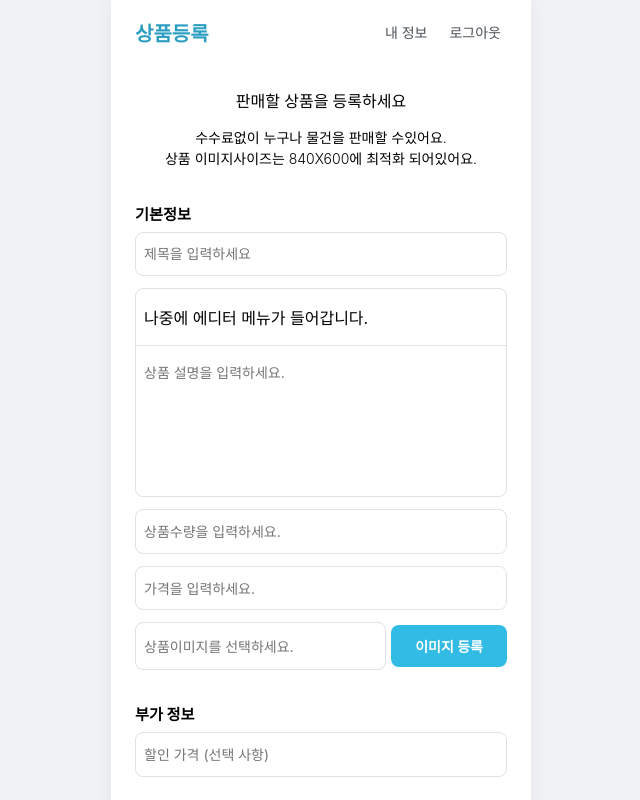
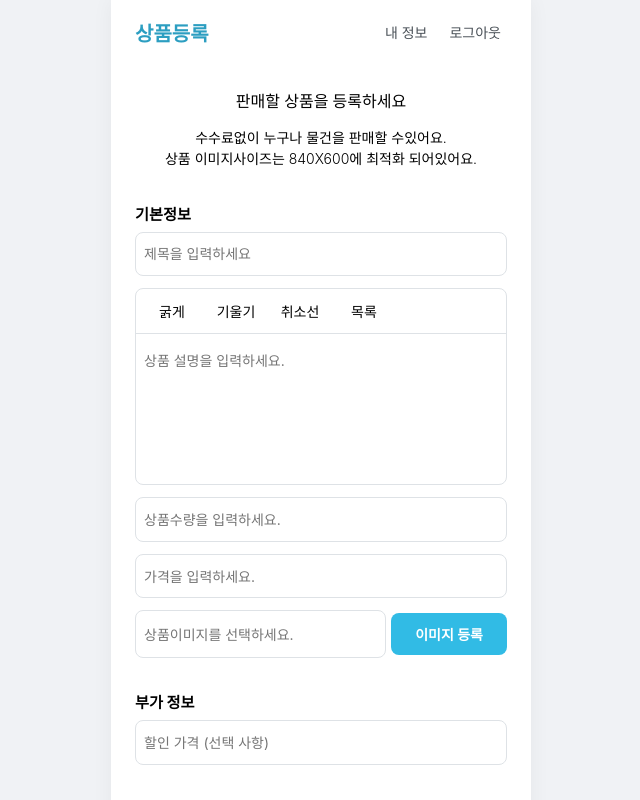
Before and after one commit to anuri01/teddy_market, a React (Vite) app in the folder client/: page /write in a window 1280 px wide. Shown: the top 800 px of the page, without its empty margins (319-959 px from the left). Built offline with nearby package versions, Linux system fonts and the light colour scheme; no server answers; sample sign-in values are in the browser's storage.

Commit message:
feat: TiptapEditor 메뉴바 기능 추가 및 상태 동기화 구현

```diff
--- a/client/src/components/TIptapEditor.css
+++ b/client/src/components/TIptapEditor.css
@@ -7,8 +7,35 @@
 
 /* 메뉴바 스타일 */
 .menu-bar {
-    padding: 1rem 0.5rem;
+    display: flex;
+    flex-wrap: wrap; /* 버튼이 많아지면 다음 줄로 넘어가도록 */
+    gap: 0.5rem;
+    padding: 0.5rem;
     border-bottom: 1px solid #dee2e6;
+}
+
+.menu-bar button {
+    min-width: 3.5rem;
+    background: none;
+    border: none;
+    cursor: pointer;
+    border-radius: 4px;
+    font-size: 0.875rem;
+    font-weight: 500;
+    padding: 0.25rem;
+    font-family: inherit;
+    transition: 0.2s;
+}
+
+.menu-bar button:hover {
+ background-color: #f1f3f5;
+}
+
+.menu-bar .is-active{
+    font-weight: 600;
+    background-color: #959595;
+    color: white;
+
 }
 
 /* Tiptap 에디터의 실제 입력 영역 스타일 */
--- a/client/src/components/TiptapEditor.jsx
+++ b/client/src/components/TiptapEditor.jsx
@@ -1,5 +1,5 @@
 // --- 1. 도구 가져오기 (import) ---
-import React from 'react';
+import React, { useState, useEffect } from 'react';
 import { useEditor, EditorContent } from '@tiptap/react';
 import StarterKit from '@tiptap/starter-kit';
 import Placeholder from '@tiptap/extension-placeholder';
@@ -12,13 +12,32 @@ const MenuBar = ({editor}) => {
     }
     // 추후에 에디터 기능 추가예정
     return <div className='menu-bar'>
-        <span>나중에 에디터 메뉴가 들어갑니다.</span>
+        <button
+            type="button"
+            onClick={ () => editor.chain().focus().toggleBold().run()}
+            className={ editor.isActive('bold') ? 'is-active' : '' }
+        >
+            굵게
+        </button>
+        <button type="button" onClick={()=> editor.chain().focus().toggleItalic().run()} className={ editor.isActive('italic') ? 'is-active' : '' } >기울기</button>
+        <button type="button" onClick={ () => editor.chain().focus().toggleStrike().run()} className={ editor.isActive('strike') ? 'is-active' : '' } >취소선</button>
+        <button
+        type="button"
+        onClick={() => editor.chain().focus().toggleBulletList().run()}
+        className={editor.isActive('bulletList') ? 'is-active' : ''}
+      >
+        목록
+      </button>
     </div>;
 };
 
 // --- 2. 메인 에디터 컴포넌트
 // 부모(상품등록페이지)로 부터 content(입력내용)와 onChange(함수)를 props로 전달 받는다.
 function TiptapEditor({content, onChange}) {
+
+    // onUpdate와 onSelectionUpdate는 메뉴바의 is-active 상태를 실시간으로 동기화하기 위해 필요합니다.
+    const [_, setForceUpdate] = useState(0);
+
     // TiptapEditor useEdior의 훅을 사용해 인스턴스 생성. 생성시 extension객체에 배열로 각종 추가 기능을 설정한다.
     // content, onUpdate 등 기본상태 함께 셋팅해 인스턴스 생성.
     // 추가로 필요한 기능들은 이 훅을 통해서 추가한다.
@@ -36,8 +55,18 @@ function TiptapEditor({content, onChange}) {
         // (질문에 대한 답) prop으로 받은 onChange 함수를 실행하여,
         // 변경된 HTML 내용을 부모 컴포넌트에 전달합니다.
         onChange(editor.getHTML());
+        setForceUpdate(prev => prev +1);
+        },
+        onSelectionUpdate: () => {
+            setForceUpdate(prev => prev + 1);
         },
     });
+
+    useEffect(() => {
+    if (editor && content !== editor.getHTML()) {
+      editor.commands.setContent(content);
+    }
+  }, [content, editor]);
 
     // 4. 화면그리기
     // 메뉴바와 입력영력을 그림
```
